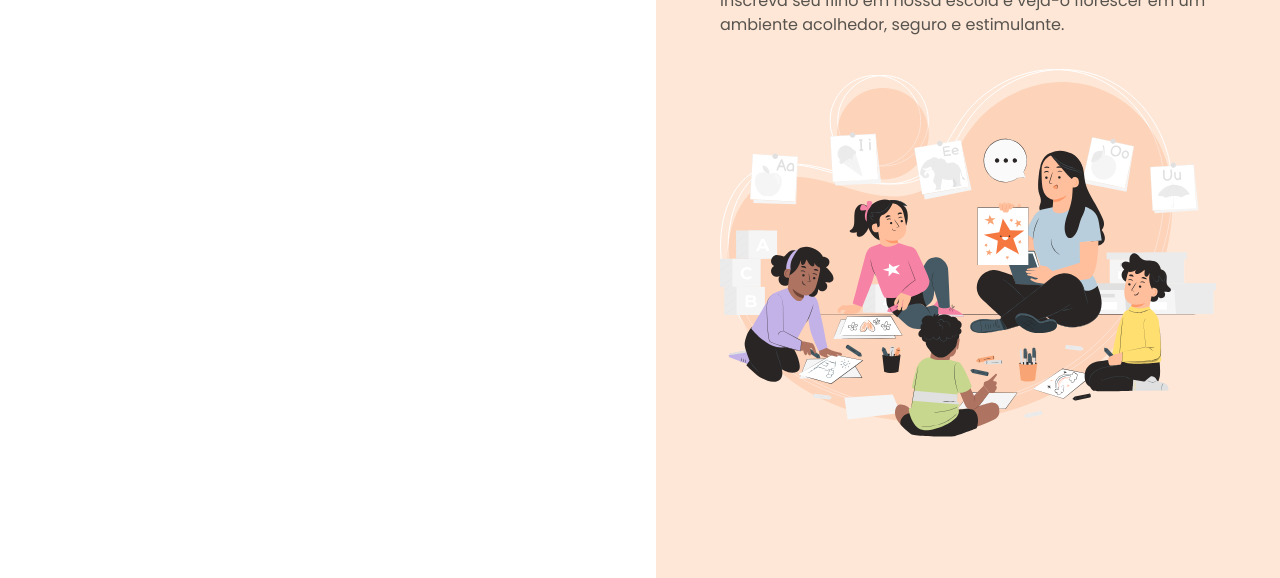
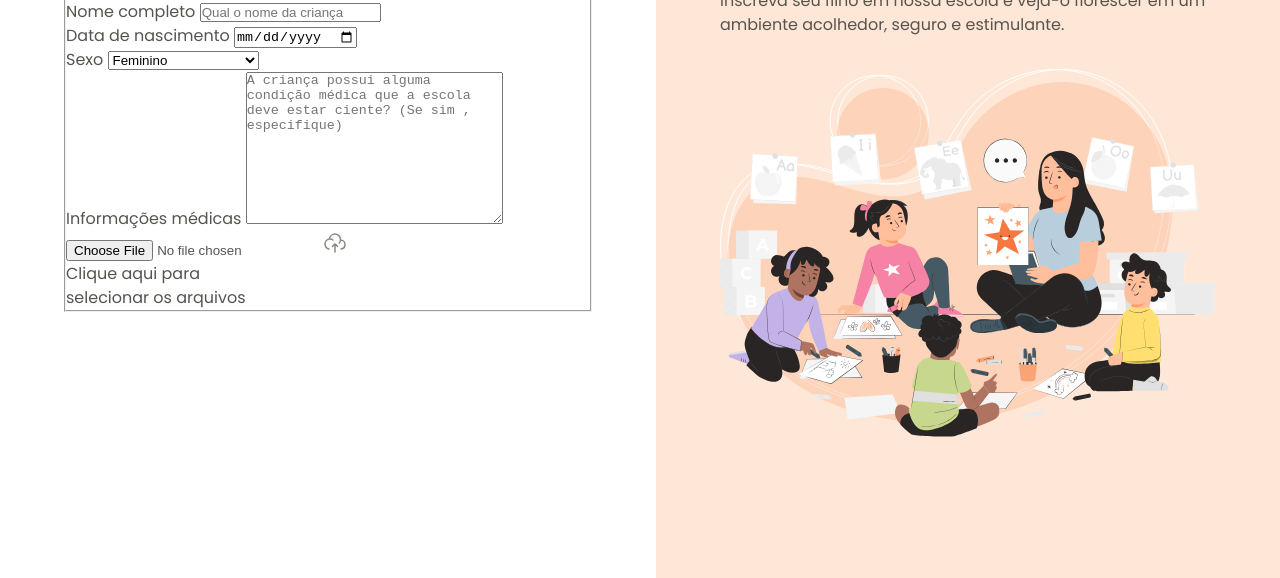
Before and after one commit to LinickerOstroski/formulario-de-matricula, a plain HTML site: page index.html in a window 1280 px wide. Shown: the part 222-800 px from the top of the page. Drawn offline with Linux system fonts and the light colour scheme.

Commit message:
iniciando o formulário

```diff
--- a/index.html
+++ b/index.html
@@ -23,6 +23,46 @@
         </div>
         <h1>Formulário de matrícula</h1>
         <p>Preencha os dados abaixo para matricular seu filho na escola de educação infantil Estrelas do Amanhã.</p>
+
+        <form method="post" enctype="multipart/form-data">
+          <fieldset class="child-info">
+            <legend>Informações da criança</legend>
+            <div class="input-wrapper">
+              <label for="">Nome completo</label>
+              <input type="text" name="fullname" id="fullname" placeholder="Qual o nome da criança">
+            </div>
+
+            <div class="input-wrapper">
+              <label for="">Data de nascimento</label>
+              <input type="date" id="birth" name="birth" lang="pt-BR">
+            </div>
+
+            <div class="select-wrapper">
+              <label for="gender">Sexo</label>
+              <select name="gender" id="gender">
+                <option value="female">Feminino</option>
+                <option value="male">Masculino</option>
+                <option value="na">Prefiro não responder</option>
+              </select>
+            </div>
+
+            <div class="textarea-wrapper">
+              <label for="medical-info">Informações médicas</label>
+              <textarea name="medical-info" id="medical-info" cols="30" rows="10"
+                placeholder="A criança possui alguma condição médica que a escola deve estar ciente? (Se sim , especifique)"></textarea>
+            </div>
+
+            <div class="droparea-wrapper">
+              <input type="file" id="birth-file" name="birth-file">
+              <img src="assets/icons/cloud-upload.svg" alt="">
+              <p>
+                Clique aqui para <br> selecionar os arquivos
+              </p>
+            </div>
+
+          </fieldset>
+        </form>
+
       </div>
     </main>
 
```
